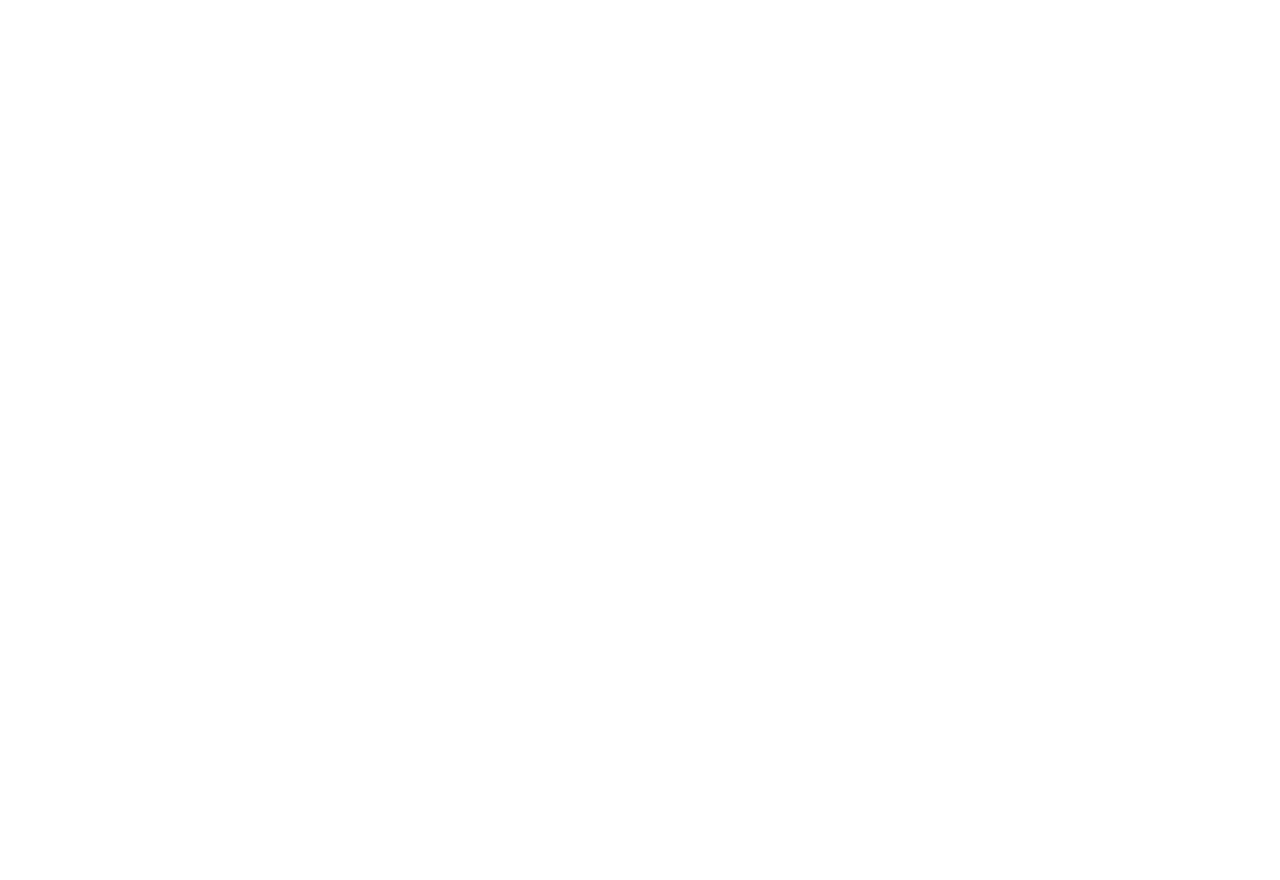
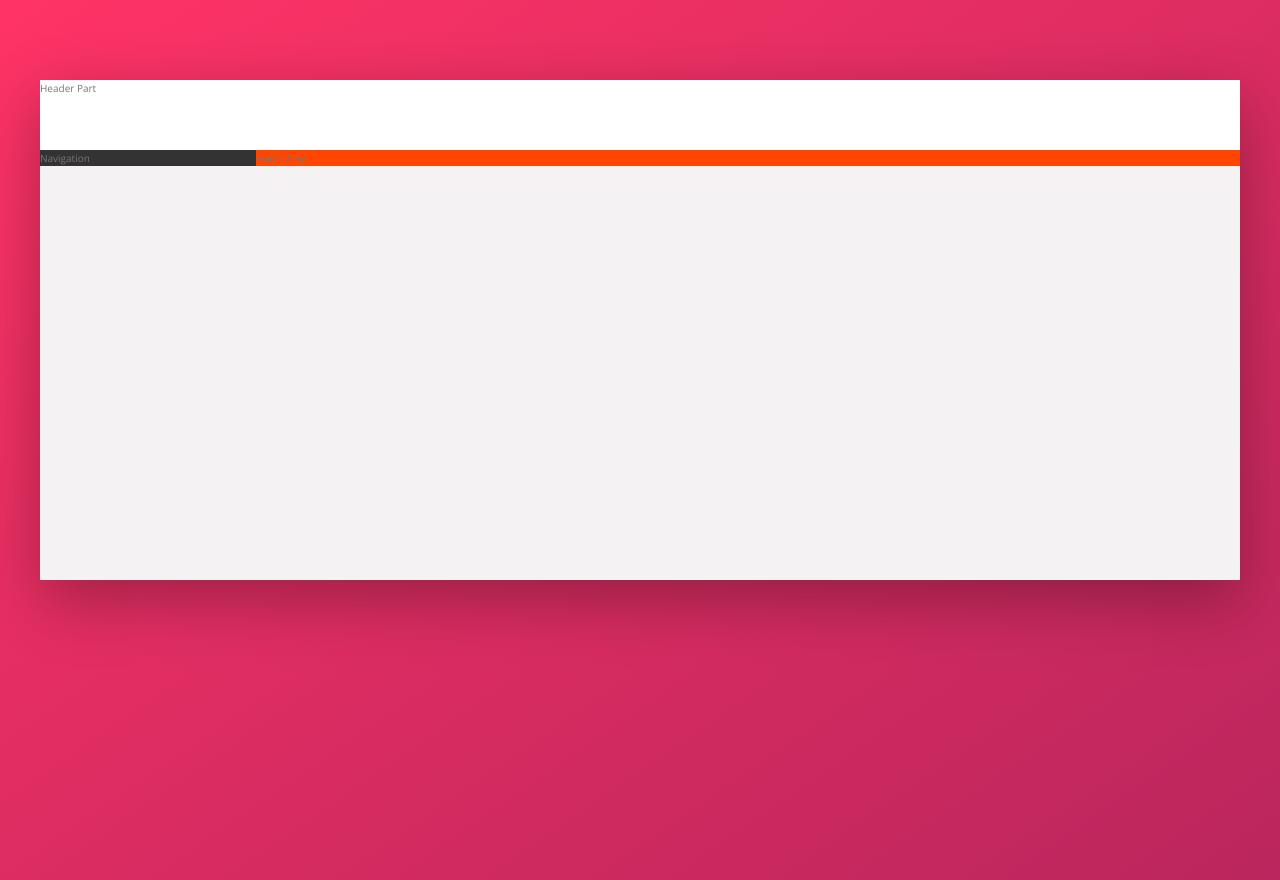
Before and after one commit to Jamen1147/css-booking-app, a website: page index.html in a window 1280 px wide. Before the commit the page ends 800 px from the top, so only its background shows below. Drawn offline with nearby package versions, Linux system fonts and the light colour scheme.

Commit message:
sections setup

```diff
--- a/css/style.css
+++ b/css/style.css
@@ -0,0 +1,59 @@
+:root {
+  --color-primary: #eb2f64;
+  --color-primary-light: #ff3366;
+  --color-primary-dark: #ba265d;
+  --color-grey-light-1: #faf9f9;
+  --color-grey-light-2: #f4f2f2;
+  --color-grey-light-3: #f0eeee;
+  --color-grey-light-4: #ccc;
+  --color-grey-dark-1: #333;
+  --color-grey-dark-2: #777;
+  --color-grey-dark-3: #999;
+  --shadow-dark: 0 2rem 6rem rgba(0, 0, 0, 0.3); }
+
+* {
+  margin: 0;
+  padding: 0; }
+
+*,
+*::after,
+*::before {
+  box-sizing: inherit; }
+
+html {
+  box-sizing: border-box;
+  font-size: 62.5%; }
+
+body {
+  font-family: 'Open Sans', sans-serif;
+  font-weight: 400;
+  line-height: 1.6;
+  color: var(--color-grey-dark-2);
+  background-image: linear-gradient(to right bottom, var(--color-primary-light), var(--color-primary-dark));
+  background-size: cover;
+  background-repeat: no-repeat;
+  min-height: 100vh; }
+
+.container {
+  max-width: 120rem;
+  min-height: 50rem;
+  margin: 8rem auto;
+  background-color: var(--color-grey-light-2);
+  box-shadow: var(--shadow-dark); }
+
+.header {
+  height: 7rem;
+  background-color: #fff;
+  border-bottom: var(--color-grey-light-2); }
+
+.content {
+  display: flex; }
+
+.sidebar {
+  background-color: var(--color-grey-dark-1);
+  flex: 0 0 18%; }
+
+.hotel-view {
+  background-color: #fff;
+  background-color: orangered;
+  flex: 1; }
--- a/index.html
+++ b/index.html
@@ -1,16 +1,35 @@
 <!DOCTYPE html>
 <html lang="en">
-    <head>
-        <meta charset="UTF-8">
-        <meta name="viewport" content="width=device-width, initial-scale=1.0">
+  <head>
+    <meta charset="UTF-8" />
+    <meta name="viewport" content="width=device-width, initial-scale=1.0" />
 
-        <link href="https://fonts.googleapis.com/css?family=Open+Sans:300,400,600" rel="stylesheet">
-        <link rel="stylesheet" href="css/style.css">
-        <link rel="shortcut icon" type="image/png" href="img/favicon.png">
+    <link
+      href="https://fonts.googleapis.com/css?family=Open+Sans:300,400,600"
+      rel="stylesheet"
+    />
+    <!-- build:css css/main.css -->
+    <link rel="stylesheet" href="css/style.css" />
+    <!-- endbuild -->
 
-        <title>trillo &mdash; Your all-in-one booking app</title>
-    </head>
-    <body>
+    <link rel="shortcut icon" type="image/png" href="img/favicon.png" />
 
-    </body>
+    <title>trillo &mdash; Your all-in-one booking app</title>
+  </head>
+  <body>
+    <div class="container">
+      <header class="header">
+        Header Part
+      </header>
+
+      <div class="content">
+        <nav class="sidebar">
+          Navigation
+        </nav>
+        <main class="hotel-view">
+          Hotel View
+        </main>
+      </div>
+    </div>
+  </body>
 </html>
--- a/package.json
+++ b/package.json
@@ -1,5 +1,5 @@
 {
-  "name": "natours",
+  "name": "Trillo",
   "version": "1.0.0",
   "description": "Landing page for natours",
   "main": "index.js",
--- /dev/null
+++ b/sass/_base.scss
@@ -0,0 +1,48 @@
+:root {
+  --color-primary: #eb2f64;
+  --color-primary-light: #ff3366;
+  --color-primary-dark: #ba265d;
+
+  --color-grey-light-1: #faf9f9;
+  --color-grey-light-2: #f4f2f2;
+  --color-grey-light-3: #f0eeee;
+  --color-grey-light-4: #ccc;
+
+  --color-grey-dark-1: #333;
+  --color-grey-dark-2: #777;
+  --color-grey-dark-3: #999;
+
+  --shadow-dark: 0 2rem 6rem rgba(0, 0, 0, 0.3);
+}
+
+* {
+  margin: 0;
+  padding: 0;
+}
+
+*,
+*::after,
+*::before {
+  box-sizing: inherit;
+}
+
+html {
+  box-sizing: border-box;
+  font-size: 62.5%;
+}
+
+body {
+  font-family: 'Open Sans', sans-serif;
+  font-weight: 400;
+  line-height: 1.6;
+  color: var(--color-grey-dark-2);
+  background-image: linear-gradient(
+    to right bottom,
+    var(--color-primary-light),
+    var(--color-primary-dark)
+  );
+  background-size: cover;
+  background-repeat: no-repeat;
+
+  min-height: 100vh;
+}
--- /dev/null
+++ b/sass/_layout.scss
@@ -0,0 +1,30 @@
+.container {
+  max-width: 120rem;
+  min-height: 50rem;
+  margin: 8rem auto;
+  background-color: var(--color-grey-light-2);
+  box-shadow: var(--shadow-dark);
+}
+
+.header {
+  height: 7rem;
+  background-color: #fff;
+  border-bottom: var(--color-grey-light-2);
+}
+
+.content {
+  display: flex;
+}
+
+.sidebar {
+  background-color: var(--color-grey-dark-1);
+
+  flex: 0 0 18%;
+}
+
+.hotel-view {
+  background-color: #fff;
+  background-color: orangered;
+
+  flex: 1;
+}
```
Also changed, not shown: sass/main.scss (+3 -17 lines), sass/_components.scss (added).
